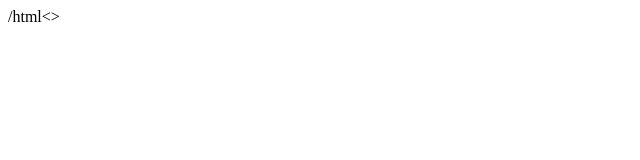
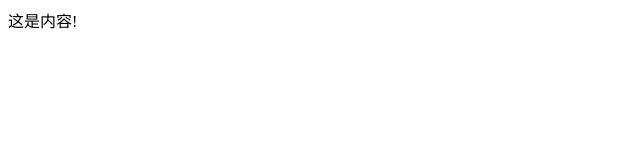
Before and after one commit to EricIam/blog20170803, a plain HTML site: page index.html in a window 1280 px wide. Shown: the full height of the page, 0-640 px from the left. Drawn offline with Linux system fonts and the light colour scheme.

Commit message:
Update index.html

```diff
--- a/index.html
+++ b/index.html
@@ -2,4 +2,5 @@
 <html>
 <title>我的第一个页面</title>
 <head></head>
-/html<>
+  这是内容!
+</html>
```
